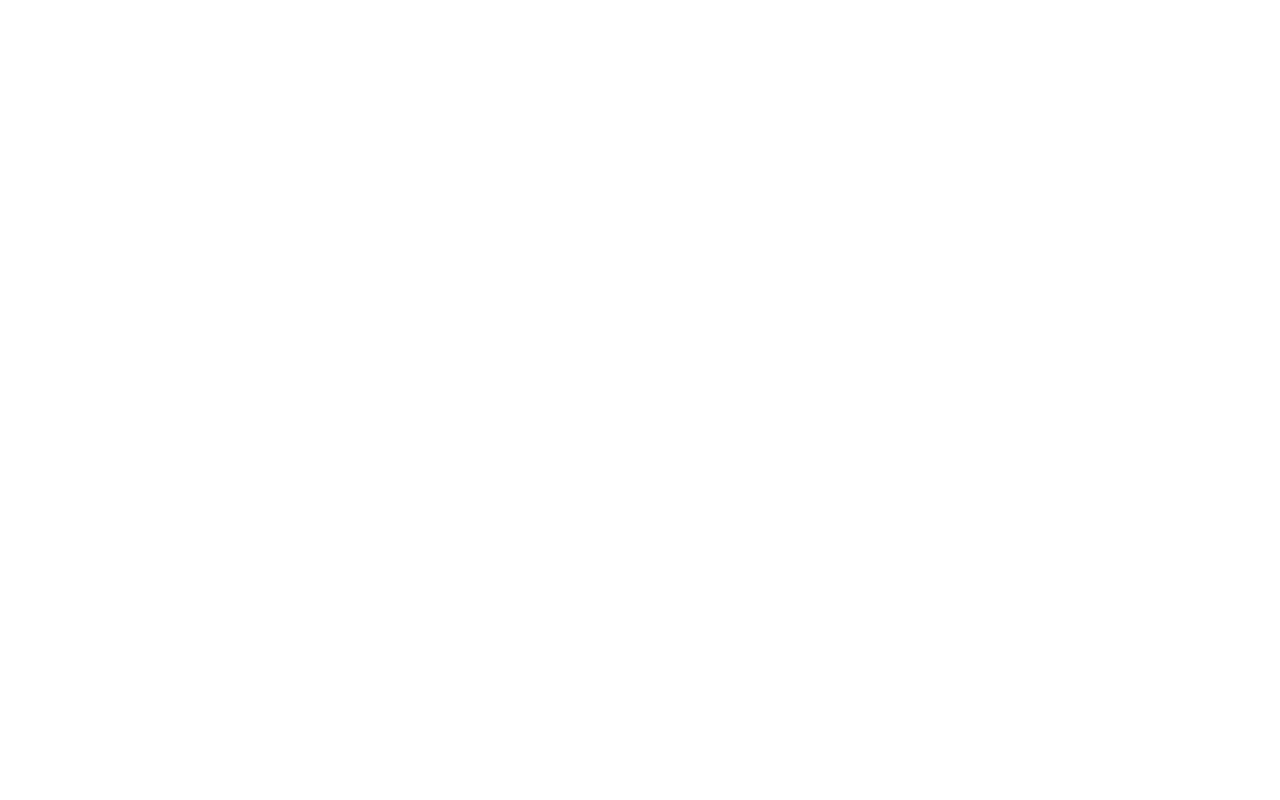
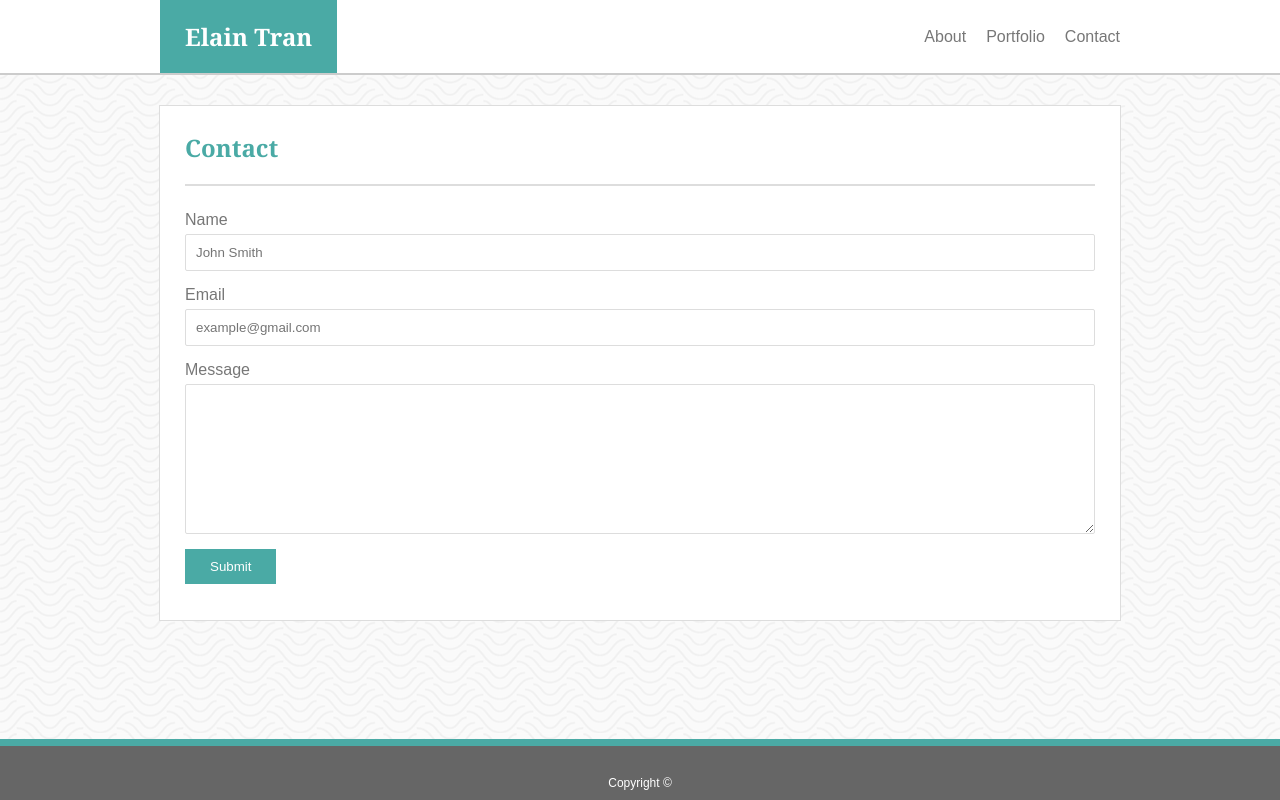
Before and after one commit to elaintran/Basic-Portfolio, a plain HTML site: page contact.html in a window 1280 px wide. Drawn offline with Linux system fonts and the light colour scheme.

Commit message:
updated contact page

```diff
--- a/assets/css/style.css
+++ b/assets/css/style.css
@@ -4,6 +4,7 @@ html, body {
     background-image: url(../images/background.png);
     background-repeat: repeat;
     color: #777777;
+    font-family: 'Arial', 'Helvetica Neue', Helvetica, sans-serif;
 }
 
 body {
@@ -17,7 +18,6 @@ h1, h2, h3, h4, h5 {
 }
 
 p {
-    font-family: 'Arial', 'Helvetica Neue', Helvetica, sans-serif;
     color: #777777;
 }
 
@@ -69,7 +69,7 @@ a {
     padding: 25px 0 20px;
 }
 
-.section-title, .my-bio {
+.section-title, .my-bio, .contact-form {
     margin: 0 25px;
 }
 
@@ -88,6 +88,33 @@ a {
     margin-top: 15px;
 }
 
+.contact-form {
+    padding: 10px 0 20px;
+    margin-top: 15px;
+}
+
+label, input[type="text"], textarea {
+    width: 100%;
+}
+
+input[type="text"], textarea {
+    margin: 5px 0 15px;
+    padding: 10px;
+    border: 1px solid #dddddd;
+    border-radius: 2px;
+}
+
+textarea {
+    height: 150px;
+}
+
+.submit {
+    background-color: #4aaaa5;
+    color: white;
+    border: 0px solid transparent;
+    padding: 10px 25px;
+}
+
 footer {
     background-color: #666666;
     color: white;
@@ -95,9 +122,5 @@ footer {
     text-align: center;
     padding: 30px 0 10px;
     width: 100%;
-    /*position: fixed;
-    bottom: 0;
-    */
-    font-family: 'Arial', 'Helvetica Neue', Helvetica, sans-serif;
     font-size: 12px;
 }
--- a/contact.html
+++ b/contact.html
@@ -0,0 +1,35 @@
+<!DOCTYPE>
+<html>
+<head>
+    <title>Basic Portfolio</title>
+    <!--CSS-->
+    <link rel="stylesheet" type="text/css" href="assets/css/style.css">
+</head>
+<body>
+    <div class="container">
+        <div class="navigation-bar">
+            <div class="link-group">
+                <h2 class="left-link"><a href="index.html">Elain Tran</a></h2>
+                <p class="right-link"><a href="index.html">About</a></p>
+                <p class="right-link"><a href="portfolio.html">Portfolio</a></p>
+                <p class="right-link"><a href="contact.html">Contact</a></p>
+            </div>
+        </div>
+        <div class="main-content">
+            <h2 class="section-title">Contact</h2>
+            <div class="contact-form">
+                <form>
+                    <label for="name">Name</label><br>
+                    <input type="text" id="name" placeholder="John Smith" required><br>
+                    <label for="email">Email</label><br>
+                    <input type="text" id="email" placeholder="example@gmail.com" required><br>
+                    <label for="message">Message</label><br>
+                    <textarea id="message" required></textarea><br>
+                    <input type="submit" class="submit">
+                </form>
+            </div>
+        </div>
+    </div>
+    <footer>Copyright ©</footer>
+</body>
+</html>
```
